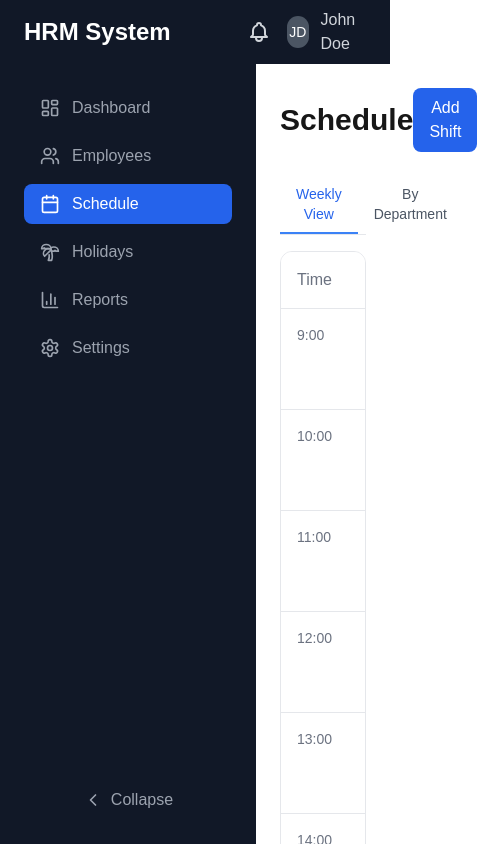
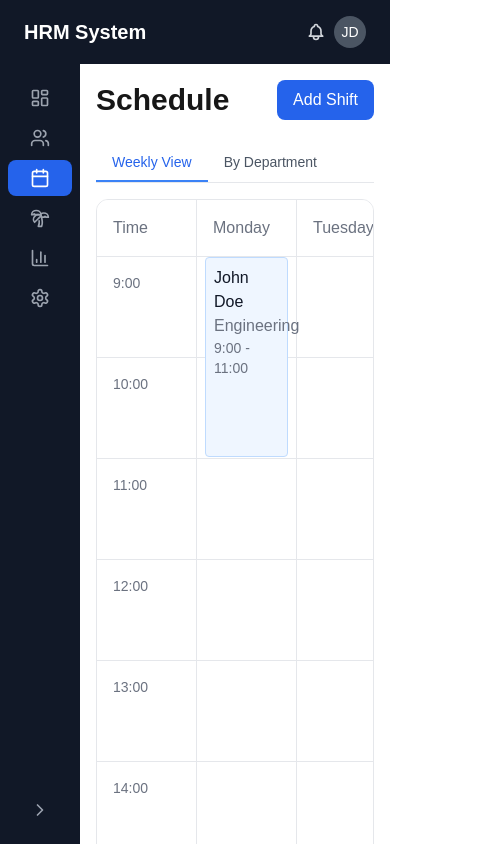
Before and after one commit to szbence7/hrm, a Next.js app: page /schedule in a window 390 px wide. Shown: the top 844 px of the page, 477 px wide, since content can reach past the window. Built offline with nearby package versions, Linux system fonts and the light colour scheme.

Commit message:
Collapsible sidebar

```diff
--- a/src/app/layout.tsx
+++ b/src/app/layout.tsx
@@ -1,4 +1,4 @@
-import type { Metadata } from "next";
+import type { Metadata, Viewport } from "next";
 import { Inter } from "next/font/google";
 import "./globals.css";
 import Sidebar, { SidebarProvider } from "@/components/Sidebar";
@@ -6,6 +6,13 @@ import { ThemeProvider } from "./providers";
 import MainContent from "@/components/MainContent";
 
 const inter = Inter({ subsets: ["latin"] });
+
+export const viewport: Viewport = {
+  width: 'device-width',
+  initialScale: 1,
+  maximumScale: 1,
+  userScalable: false,
+};
 
 export const metadata: Metadata = {
   title: "HRM System",
@@ -18,8 +25,8 @@ export default function RootLayout({
   children: React.ReactNode;
 }) {
   return (
-    <html lang="en">
-      <body>
+    <html lang="en" className={inter.className}>
+      <body className="overflow-x-hidden">
         <ThemeProvider>
           <SidebarProvider>
             <Sidebar />
--- a/src/components/MainContent.tsx
+++ b/src/components/MainContent.tsx
@@ -6,8 +6,8 @@ export default function MainContent({ children }: { children: React.ReactNode })
   const { isCollapsed } = useSidebar();
 
   return (
-    <div className={`${isCollapsed ? 'ml-20' : 'ml-64'} transition-all duration-300 pt-16 min-h-screen dark:bg-gray-950`}>
-      <main className="p-6">
+    <div className={`${isCollapsed ? 'ml-20' : 'ml-64'} transition-all duration-300 pt-16 min-h-screen dark:bg-gray-950 w-[calc(100vw-theme(spacing.20))] md:w-auto`}>
+      <main className="p-4 md:p-6 overflow-x-auto">
         {children}
       </main>
     </div>
--- a/src/components/Sidebar.tsx
+++ b/src/components/Sidebar.tsx
@@ -1,6 +1,6 @@
 'use client';
 
-import { useState, createContext, useContext } from 'react';
+import { useState, createContext, useContext, useEffect } from 'react';
 import * as NavigationMenu from '@radix-ui/react-navigation-menu';
 import Link from 'next/link';
 import { usePathname } from 'next/navigation';
@@ -42,6 +42,24 @@ export function useSidebar() {
 export function SidebarProvider({ children }: { children: React.ReactNode }) {
   const [isCollapsed, setIsCollapsed] = useState(false);
 
+  useEffect(() => {
+    // Kezdeti ellenőrzés
+    const checkWidth = () => {
+      if (window.innerWidth < 768) { // 768px a tipikus tablet/mobil breakpoint
+        setIsCollapsed(true);
+      }
+    };
+
+    // Ellenőrizzük a kezdeti betöltéskor
+    checkWidth();
+
+    // Figyeljük az ablak átméretezését
+    window.addEventListener('resize', checkWidth);
+
+    // Cleanup
+    return () => window.removeEventListener('resize', checkWidth);
+  }, []);
+
   return (
     <SidebarContext.Provider value={{ isCollapsed, setIsCollapsed }}>
       {children}
@@ -57,38 +75,34 @@ export default function Sidebar() {
     <>
       {/* Navbar */}
       <div className="fixed top-0 left-0 right-0 h-16 bg-gray-900 dark:bg-gray-950 z-20">
-        <div className="h-full flex items-center justify-between">
-          <div className={`${isCollapsed ? 'w-20' : 'w-64'} transition-all duration-300 px-6 flex items-center`}>
-            <h1 className="text-2xl font-bold text-white whitespace-nowrap">HRM System</h1>
-          </div>
-          <div className="flex-1 px-6 flex items-center justify-end">
-            <div className="flex items-center gap-4">
+        <div className="h-full px-6 flex items-center justify-between">
+          <h1 className="text-xl md:text-2xl font-bold text-white">HRM System</h1>
+          <div className="flex items-center gap-2 md:gap-4">
             <button className="text-gray-300 hover:text-white">
-                <svg className="w-6 h-6" fill="none" stroke="currentColor" viewBox="0 0 24 24">
+              <svg className="w-5 h-5 md:w-6 md:h-6" fill="none" stroke="currentColor" viewBox="0 0 24 24">
                 <path strokeLinecap="round" strokeLinejoin="round" strokeWidth={2} d="M15 17h5l-1.405-1.405A2.032 2.032 0 0118 14.158V11a6.002 6.002 0 00-4-5.659V5a2 2 0 10-4 0v.341C7.67 6.165 6 8.388 6 11v3.159c0 .538-.214 1.055-.595 1.436L4 17h5m6 0v1a3 3 0 11-6 0v-1m6 0H9" />
               </svg>
             </button>
-              <div className="flex items-center gap-3">
+            <div className="flex items-center gap-2 md:gap-3">
               <div className="w-8 h-8 rounded-full bg-gray-600 flex items-center justify-center">
                 <span className="text-white text-sm">JD</span>
               </div>
-                <span className="text-gray-300">John Doe</span>
-              </div>
+              <span className="text-gray-300 hidden md:inline">John Doe</span>
             </div>
           </div>
         </div>
       </div>
 
       {/* Sidebar */}
-      <aside className={`${isCollapsed ? 'w-20' : 'w-64'} fixed left-0 top-16 bottom-0 bg-gray-900 dark:bg-gray-950 text-white transition-all duration-300`}>
-        <div className={`${isCollapsed ? 'px-2' : 'px-6'} py-6 h-full flex flex-col transition-all duration-300`}>
+      <aside className={`${isCollapsed ? 'w-20' : 'w-64'} fixed left-0 top-16 bottom-0 bg-gray-900 dark:bg-gray-950 text-white transition-all duration-300 overflow-y-auto`}>
+        <div className={`${isCollapsed ? 'px-2' : 'px-4 md:px-6'} py-4 md:py-6 h-full flex flex-col transition-all duration-300`}>
           <NavigationMenu.Root className="relative flex-grow">
-            <NavigationMenu.List className="flex flex-col gap-2">
+            <NavigationMenu.List className="flex flex-col gap-1 md:gap-2">
               {navigationItems.map((item) => (
                 <NavigationMenu.Item key={item.href}>
                   <Link
                     href={item.href}
-                    className={`group flex items-center ${isCollapsed ? 'px-2' : 'px-4'} py-2 rounded-lg transition-colors ${
+                    className={`group flex items-center ${isCollapsed ? 'px-2' : 'px-3 md:px-4'} py-2 rounded-lg transition-colors ${
                       pathname === item.href
                         ? 'bg-blue-600'
                         : 'hover:bg-gray-800 dark:hover:bg-gray-900'
@@ -105,7 +119,7 @@ export default function Sidebar() {
                       pathname === item.href
                         ? 'text-white'
                         : 'text-gray-400 group-hover:text-white'
-                    } ${isCollapsed ? 'hidden' : 'block'}`}>
+                    } ${isCollapsed ? 'hidden' : 'block'} text-sm md:text-base`}>
                       {item.name}
                     </span>
                   </Link>
@@ -117,10 +131,10 @@ export default function Sidebar() {
           {/* Toggle Button */}
           <button
             onClick={() => setIsCollapsed(!isCollapsed)}
-            className={`mt-4 flex items-center justify-center w-full ${isCollapsed ? 'px-2' : 'px-4'} py-2 text-gray-400 hover:text-white hover:bg-gray-800 rounded-lg transition-colors`}
+            className={`mt-4 flex items-center justify-center w-full ${isCollapsed ? 'px-2' : 'px-3 md:px-4'} py-2 text-gray-400 hover:text-white hover:bg-gray-800 rounded-lg transition-colors`}
           >
             {isCollapsed ? <ChevronRight className="w-5 h-5" /> : <ChevronLeft className="w-5 h-5" />}
-            <span className={`ml-2 ${isCollapsed ? 'hidden' : 'block'}`}>
+            <span className={`ml-2 ${isCollapsed ? 'hidden' : 'block'} text-sm md:text-base`}>
               {isCollapsed ? 'Expand' : 'Collapse'}
             </span>
           </button>
```
Lines whose indentation alone changed are shown as unchanged.
